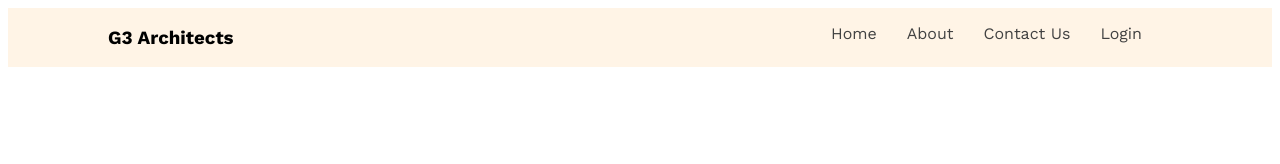
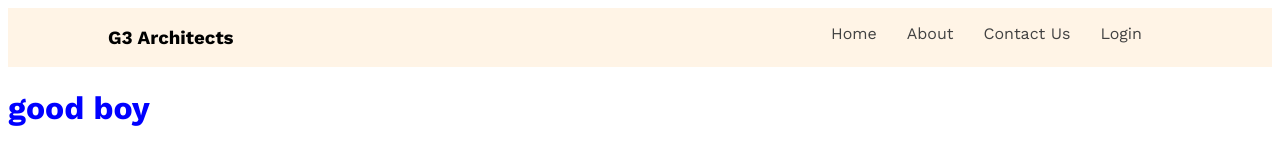
Before and after one commit to Firstman00111/g3-architect-website, a plain HTML site: page index.html in a window 1280 px wide. Drawn offline with nearby package versions, Linux system fonts and the light colour scheme.

```diff
--- a/index.html
+++ b/index.html
@@ -19,6 +19,8 @@
                 </a></li>
             </ul>
         </nav>
+
     </header>
+    <h1 style="color: blue;">good boy</h1>
 </body>
 </html>
```
